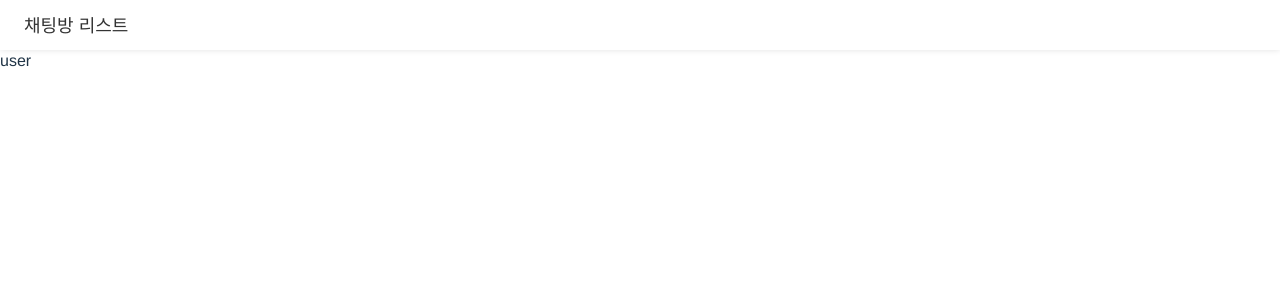
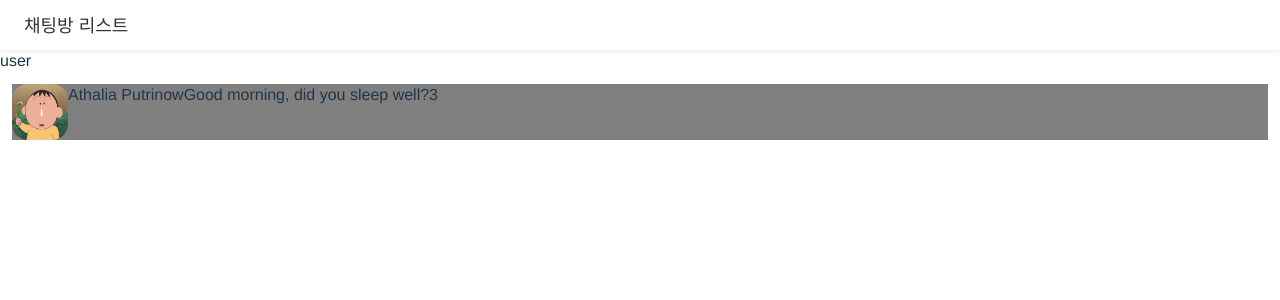
Before and after one commit to kimjang-toolkit/webSocket, a React (Vite) app in the folder Frontend/chat_app/: page / in a window 1280 px wide. Shown: the top 300 px of the page. Built offline with nearby package versions, Linux system fonts and the light colour scheme; no server answers.

Commit message:
Feat: ChatList publishing

```diff
--- a/Frontend/chat_app/package.json
+++ b/Frontend/chat_app/package.json
@@ -14,6 +14,8 @@
     "@stomp/stompjs": "^7.0.0",
     "react": "^18.2.0",
     "react-dom": "^18.2.0",
+    "react-redux": "^9.1.2",
+    "react-router-dom": "^6.23.1",
     "styled-components": "^6.1.11"
   },
   "devDependencies": {
--- a/Frontend/chat_app/src/App.tsx
+++ b/Frontend/chat_app/src/App.tsx
@@ -18,7 +18,7 @@ function App() {
   const dispatch = useDispatch<AppDispatch>();
 
   useEffect(() => {
-    dispatch(initializeWebSocket());
+    // dispatch(initializeWebSocket());
   }, [dispatch]);
 
   return (
--- a/Frontend/chat_app/src/components/ChatList.tsx
+++ b/Frontend/chat_app/src/components/ChatList.tsx
@@ -3,19 +3,40 @@ import styled from 'styled-components';
 const ChatList = () => {
   return (
     <MainContainer>
-      <ProfileImg />
-      <InfoWrapper>
-        <UserName>Athalia Putri</UserName>
-      </InfoWrapper>
+      <ProfileImg src="src/assets/images/맹구.jpg" />
+      <InfoContainer>
+        <InfoWrapper>
+          <UserName>Athalia Putri</UserName>
+          <TimeStamp>now</TimeStamp>
+        </InfoWrapper>
+        <InfoWrapper>
+          <RecentMessage>Good morning, did you sleep well?</RecentMessage>
+          <CountBadge>3</CountBadge>
+        </InfoWrapper>
+      </InfoContainer>
     </MainContainer>
   );
 };
 
 export default ChatList;
 
-const MainContainer = styled.div``;
-const ProfileImg = styled.image``;
-const InfoWrapper = styled.div``;
+const MainContainer = styled.div`
+  display: flex;
+  width: 100%;
+  height: 56px;
+  background: gray;
+`;
+const ProfileImg = styled.img`
+  border-radius: 16px;
+`;
+const InfoContainer = styled.div`
+  display: flex;
+  flex-direction: cloumn;
+`;
+const InfoWrapper = styled.div`
+  display: flex;
+  justify-content: space-between;
+`;
 const UserName = styled.p``;
 const RecentMessage = styled.div``;
 const TimeStamp = styled.p``;
--- a/Frontend/chat_app/src/pages/ChatListPage.tsx
+++ b/Frontend/chat_app/src/pages/ChatListPage.tsx
@@ -1,3 +1,4 @@
+import ChatList from '@/components/ChatList';
 import Header from '@/components/Header';
 import { Footer, Main } from '@/styles/Common';
 import styled from 'styled-components';
@@ -7,7 +8,9 @@ const ChatListPage = () => {
     <ChatListContainer>
       <Header title="채팅방 리스트" isBackArrow={false} />
       <div> user</div>
-      <Main></Main>
+      <Main>
+        <ChatList />
+      </Main>
       <Footer></Footer>
     </ChatListContainer>
   );
--- a/Frontend/chat_app/src/pages/ChatRoomPage.tsx
+++ b/Frontend/chat_app/src/pages/ChatRoomPage.tsx
@@ -3,43 +3,49 @@ import Chats from '@/components/Chats';
 import Header from '@/components/Header';
 import { AppDispatch, RootState } from '@/redux/store';
 import { Footer, Main } from '@/styles/Common';
+import { Client } from '@stomp/stompjs';
 import { useEffect } from 'react';
 import { useDispatch, useSelector } from 'react-redux';
 import styled from 'styled-components';
 
 const ChatRoomPage = () => {
-  // const message = {
-  //   type: 'greeting',
-  //   chat: 'Hello, world!',
-  // };
-  // const publishMessageBody = JSON.stringify(message);
-  // const client = new Client({
-  //   brokerURL: `${import.meta.env.VITE_BROKER_URL}/gs-guide-websocket`,
-  //   debug: (str) => {
-  //     console.log(str);
-  //   },
-  //   reconnectDelay: 5000,
-  //   heartbeatIncoming: 4000,
-  //   heartbeatOutgoing: 4000,
-  // });
-
-  // client.onConnect = () => {
-  //   console.log('websocket이 열렸습니다.');
-  //   client.subscribe('/topic/greetings', (frame) => {
-  //     console.log(`받았습니다 ${frame.body}`);
-  //   });
-  //   client.publish({
-  //     destination: '/app/hello',
-  //     body: publishMessageBody,
-  //     headers: {
-  //       'content-type': 'application/json',
-  //     },
-  //   });
-  // };
-  // client.activate();
-  const dispatch = useDispatch<AppDispatch>();
-  const { client, isConnected } = useSelector((state: RootState) => state.webSocket);
-  console.log('client', client);
+  const message = {
+    roomId: 1,
+    content: '호식이 두마리 치킨 크크크 치킨은 회애!',
+    customer: {
+      id: 1,
+      name: '효승이',
+    },
+  };
+  console.log('without redux ');
+  const publishMessageBody = JSON.stringify(message);
+  const client = new Client({
+    brokerURL: `${import.meta.env.VITE_BROKER_URL}/gs-guide-websocket`,
+    debug: (str) => {
+      console.log(str);
+    },
+    // reconnectDelay: 5000,
+    // heartbeatIncoming: 10000,
+    // heartbeatOutgoing: 10000,
+  });
+  console.log('client created', Client);
+  client.onConnect = () => {
+    console.log('websocket이 열렸습니다.');
+    client.subscribe('/sub/chat/1', (frame) => {
+      console.log(`받았습니다 ${frame.body}`);
+    });
+    client.publish({
+      destination: '/pub/chat/1',
+      body: publishMessageBody,
+      headers: {
+        'content-type': 'application/json',
+      },
+    });
+  };
+  client.activate();
+  // const dispatch = useDispatch<AppDispatch>();
+  // const { client, isConnected } = useSelector((state: RootState) => state.webSocket);
+  // console.log('client', client);
   // useEffect(() => {
   //   if (client && isConnected) {
   //     const subscription = client.subscribe(`/sub/chat/1`, (messag) => {
--- a/Frontend/chat_app/src/redux/webSocketSlice.ts
+++ b/Frontend/chat_app/src/redux/webSocketSlice.ts
@@ -21,7 +21,7 @@ export const initializeWebSocket = createAsyncThunk('webSocket/initializeWebSock
     heartbeatIncoming: 4000,
     heartbeatOutgoing: 4000,
   });
-
+  console.log('client in initialize', client);
   client.onConnect = () => {
     dispatch(setConnected(true));
     console.log('WebSocket connected');
```
Also changed, not shown: 1 other file (tests, documents, lock files or other folders).
